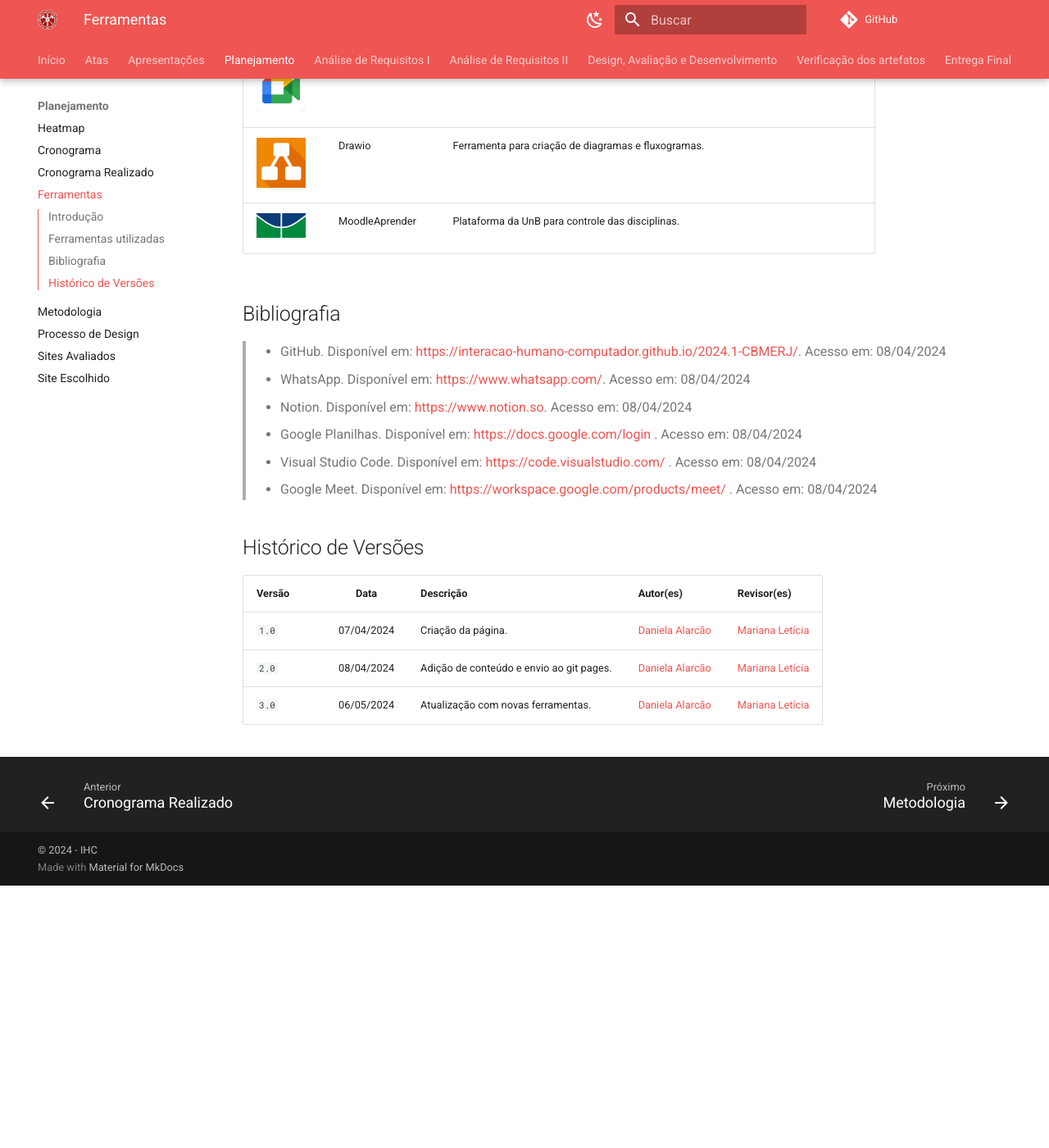
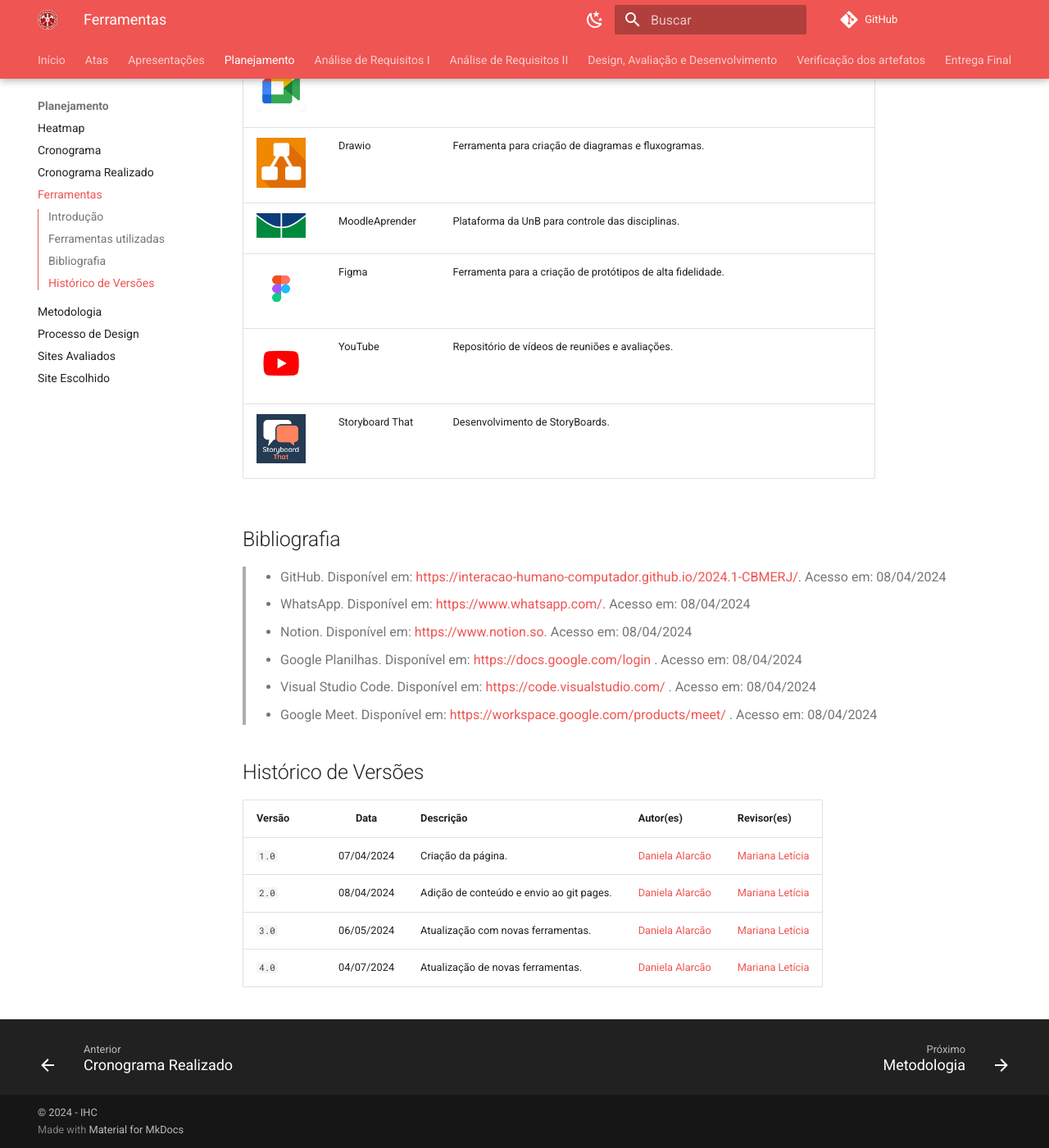
Before and after one commit to Interacao-Humano-Computador/2024.1-CBMERJ, an MkDocs documentation site: the page built from docs/planejamento/ferramentas.md, in a window 1280 px wide and 1400 px high, scrolled down 977 px. Shown: the whole window at 82% size. Built offline with MkDocs 1.6.1 and Material for MkDocs 9.7.7, drawn with Linux system fonts in a browser that asks for light colours; comment, search, counter and statistics services are not loaded; before the commit the page ends 2057 px from its top, so only the background shows below that.

Commit message:
Atualização de ferramentas

```diff
--- a/docs/planejamento/ferramentas.md
+++ b/docs/planejamento/ferramentas.md
@@ -15,6 +15,9 @@
 | <img alt="Logo" src="../img/Meet.png" width="60px">  | Google Meet | Canal secundário de realização de reuniões.  |
 | <img alt="Logo" src="../img/Draw.png" width="60px">  | Drawio | Ferramenta para criação de diagramas e fluxogramas.  |
 | <img alt="Logo" src="../img/Aprender.png" width="60px">  | MoodleAprender | Plataforma da UnB para controle das disciplinas.  |
+| <img alt="Logo" src="../img/Figma.jpg" width="60px">  | Figma | Ferramenta para a criação de protótipos de alta fidelidade.  |
+| <img alt="Logo" src="../img/Youtube.jpg" width="60px">  | YouTube | Repositório de vídeos de reuniões e avaliações.  |
+| <img alt="Logo" src="../img/StoryboardThat.png" width="60px">  | Storyboard That | Desenvolvimento de StoryBoards.  |
 
 
 ## Bibliografia
@@ -32,3 +35,4 @@
 | `1.0`   | 07/04/2024 | Criação da página.                         | [Daniela Alarcão](https://github.com/danialarcao) |   [Mariana Letícia](https://github.com/Marianannn) |
 | `2.0`   | 08/04/2024 | Adição de conteúdo e envio ao git pages.                        | [Daniela Alarcão](https://github.com/danialarcao) |   [Mariana Letícia](https://github.com/Marianannn) |
 | `3.0`   | 06/05/2024 | Atualização com novas ferramentas.                        | [Daniela Alarcão](https://github.com/danialarcao) |   [Mariana Letícia](https://github.com/Marianannn) |
+| `4.0`   | 04/07/2024 | Atualização de novas ferramentas.                        | [Daniela Alarcão](https://github.com/danialarcao) |   [Mariana Letícia](https://github.com/Marianannn) |
```
Also changed, not shown: docs/planejamento/img/Figma.jpg (added), docs/planejamento/img/StoryboardThat.png (added), docs/planejamento/img/Youtube.jpg (added).
